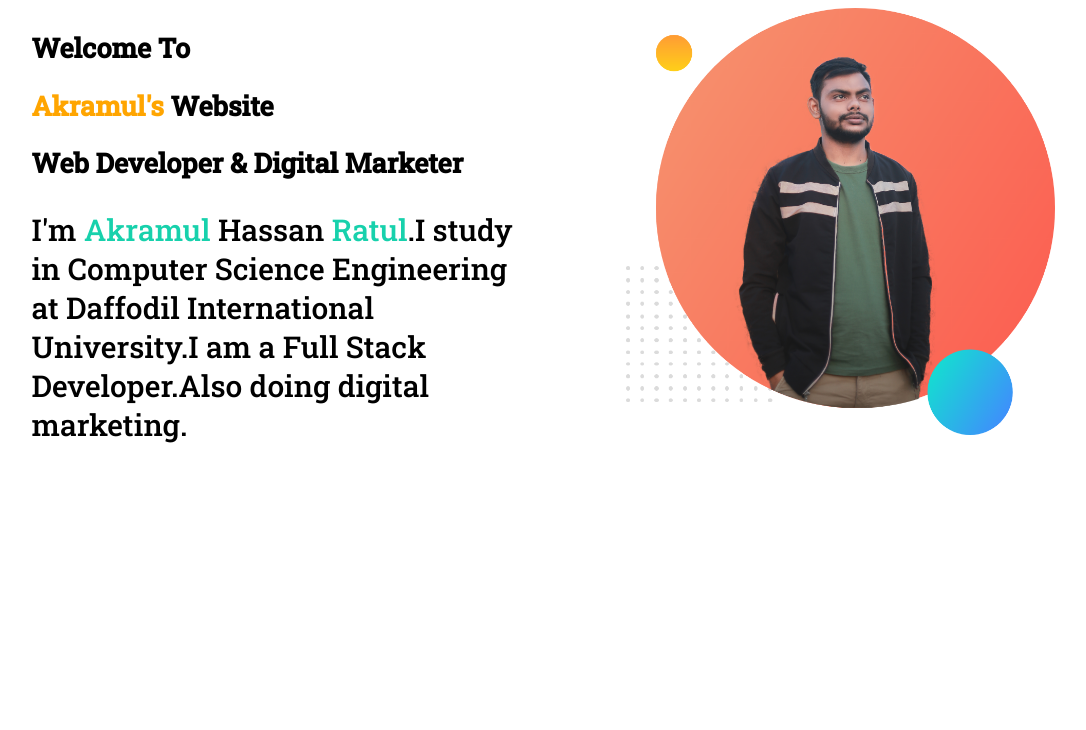
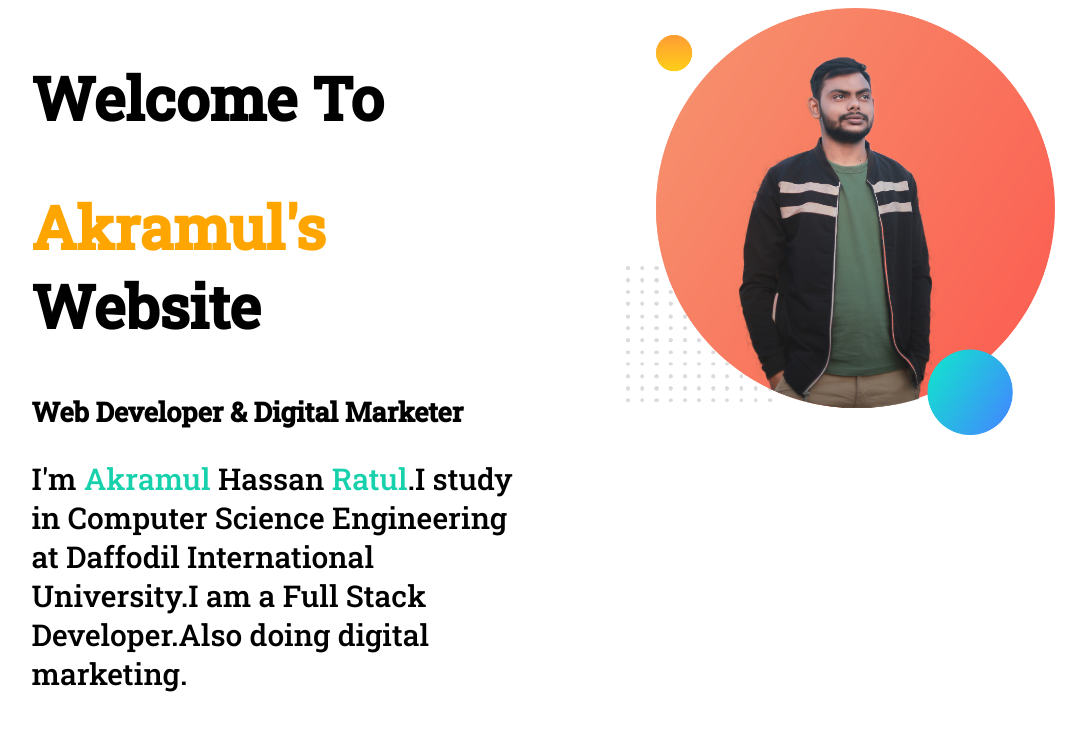
Before and after one commit to akramulratul/web-portfolio, a plain HTML site: page index.html in a window 1280 px wide. Shown: the whole page, without its empty margins (65-1151 px from the left). Drawn offline with Linux system fonts and the light colour scheme.

Commit message:
problemsolve

```diff
--- a/style.css
+++ b/style.css
@@ -1,5 +1,5 @@
 h1{
-    font size:60px;
+    font-size: 60px;
 }
 p{
     font-size: 30px;
```
